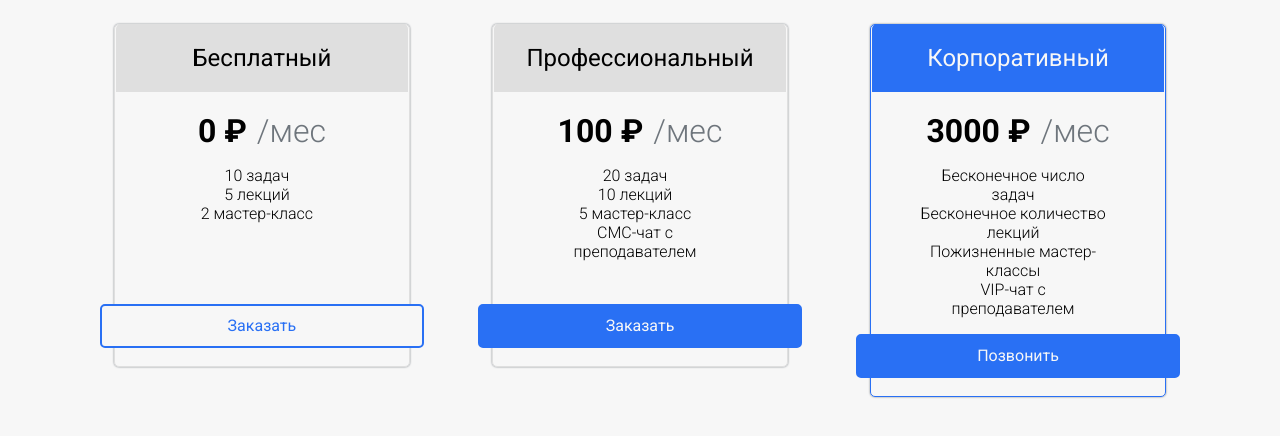
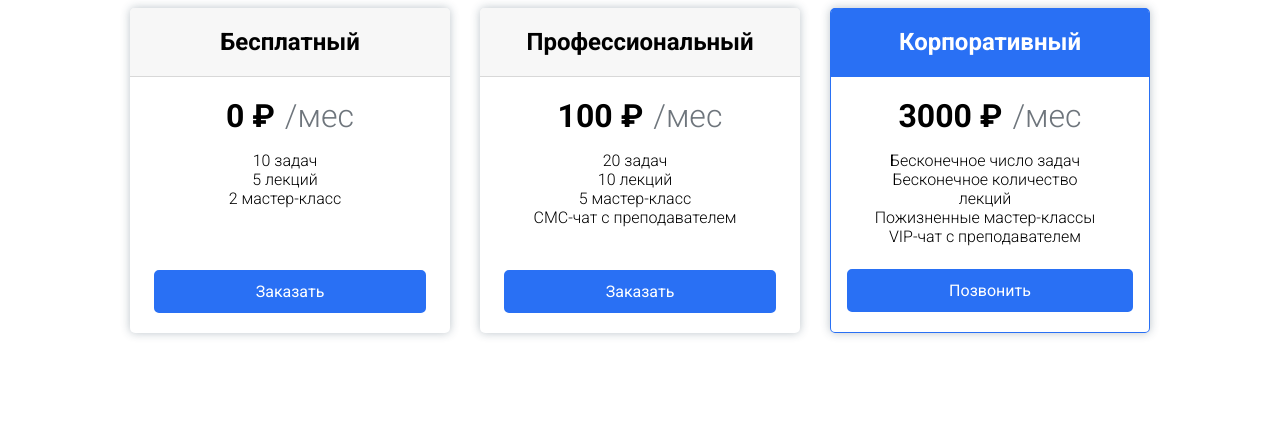
Before and after one commit to AtkishkinVlad/Web-Course, a plain HTML site: page Тарифы/index.html in a window 1280 px wide. Drawn offline with Linux system fonts and the light colour scheme.

Commit message:
Поигрался с размерами

```diff
--- a/Тарифы/index.html
+++ b/Тарифы/index.html
@@ -15,26 +15,28 @@
 </head>
 
 <body>
-  <section class="container">
+  <main class="tariffs__container">
     <article class="tariff">
-      <h2 class="tariff__header">
+      <header class="tariff__header">
+        <h2>
           Бесплатный
         </h2>
-      <main class="tariff__price">
+      </header>
+      <section class="tariff__price">
         <span class="tariff__price-number">
           0 ₽
         </span>
         <span class="tariff__price-date">
           /мес
         </span>
-      </main>
-      <summary class="tariff__price-options">
+      </section>
+      <section class="tariff__price-options">
         <ul>
           <li>10 задач</li>
           <li>5 лекций</li>
           <li>2 мастер-класс</li>
         </ul>
-      </summary>
+      </section>
       <footer class="order">
         <a href="#" class="order__link order__link_active">
           Заказать
@@ -42,58 +44,62 @@
       </footer>
     </article>
     <article class="tariff">
-      <h2 class="tariff__header">
+      <header class="tariff__header">
+        <h2>
           Профессиональный
         </h2>
-      <main class="tariff__price">
+      </header>
+      <section class="tariff__price">
         <span class="tariff__price-number">
           100 ₽
         </span>
         <span class="tariff__price-date">
           /мес
         </span>
-      </main>
-      <summary class="tariff__price-options">
+      </section>
+      <section class="tariff__price-options">
         <ul>
           <li>20 задач</li>
           <li>10 лекций</li>
           <li>5 мастер-класс</li>
           <li>СМС-чат с преподавателем</li>
         </ul>
-      </summary>
+      </section>
       <footer class="order">
         <a href="#" class="order__link">
           Заказать
         </a>
       </footer>
     </article>
-    <article class="tariff tariff_active">
-      <h2 class="tariff__header tariff__header_active">
+    <article class="tariff tariff--active">
+      <header class="tariff__header tariff__header_active">
+        <h2>
           Корпоративный
         </h2>
-      <main class="tariff__price">
+      </header>
+      <section class="tariff__price">
         <span class="tariff__price-number">
           3000 ₽
         </span>
         <span class="tariff__price-date">
           /мес
         </span>
-      </main>
-      <summary class="tariff__price-options">
+      </section>
+      <section class="tariff__price-options">
         <ul>
           <li>Бесконечное число задач</li>
           <li>Бесконечное количество лекций</li>
           <li>Пожизненные мастер-классы</li>
           <li>VIP-чат с преподавателем</li>
         </ul>
-      </summary>
+      </section>
       <footer class="order">
         <a href="#" class="order__link">
           Позвонить
         </a>
       </footer>
     </article>
-  </section>
+  </main>
 </body>
 
 </html>
--- a/Тарифы/style.css
+++ b/Тарифы/style.css
@@ -1,12 +1,15 @@
-@import url("http://fonts.googleapis.com/css?family=Oswald:400,300,700");
+@import url("https://fonts.googleapis.com/css2?family=Roboto:wght@100;300;400;500;700;900&display=swap");
+
+* {
+  box-sizing: border-box;
+}
 
 :root {
   --blue: #2970f4;
-  --white: #f7f7f7;
-  --silver: #dfdfdf;
+  --white: #ffffff;
+  --silver: #f7f7f7;
   --space-gray: #6e757c;
   --black: #222529;
-  --r: 5px;
   --fs_primary: 16px;
 }
 
@@ -26,51 +29,78 @@ body {
   background-color: var(--white);
 }
 
-.container {
+.tariffs__container {
   display: flex;
   flex-direction: row;
   justify-content: center;
-  column-gap: 50px;
+  column-gap: 30px;
 }
 
 .tariff {
-  margin: 16px;
-  border-radius: var(--r);
-  padding: 8px;
-  box-shadow: 0px 0px 2px 0px var(--space-gray);
-  width: 22%;
-  height: 50%;
+  border-radius: 5px;
+  -webkit-box-shadow: 0px 0px 10px 0px rgba(34, 60, 80, 0.3);
+  -moz-box-shadow: 0px 0px 10px 0px rgba(34, 60, 80, 0.3);
+  box-shadow: 0px 0px 10px 0px rgba(34, 60, 80, 0.3);
   min-height: 325px;
-  position: relative;
-  border: 1px solid var(--silver);
+  border: 2px solid var(--silver);
   display: flex;
   flex-direction: column;
   justify-content: center;
   align-items: center;
+  width: 20%;
+  min-width: 320px;
+  border-bottom-width: 0px;
+  border-right-width: 0px;
+  border-left-width: 0px;
 }
 
-.tariff_active {
+@media screen and (max-width: 768px) {
+  .tariffs__container {
+    flex-direction: column;
+    justify-content: center;
+    align-items: center;
+    row-gap: 20px;
+  }
+}
+
+@media screen and (max-width: 1024px) {
+  .tariffs__container {
+    flex-direction: column;
+    justify-content: center;
+    align-items: center;
+    row-gap: 20px;
+  }
+}
+
+.tariff--active {
   border-color: var(--blue);
+  border-left-width: 1px;
+  border-right-width: 1px;
+  border-bottom-width: 1px;
 }
 
 .tariff__header {
   text-align: center;
-  font-weight: 400;
-  margin-bottom: 10px;
-  margin-top: -9px;
-  border: 2px solid --silver;
-  border-top-left-radius: var(--r);
-  border-top-right-radius: var(--r);
-  width: 105%;
-  padding-top: 20px;
-  padding-bottom: 20px;
-  margin-bottom: 20px;
   background-color: var(--silver);
+  width: 100%;
+  display: flex;
+  justify-content: center;
+  align-items: center;
+  border-color: #d8d8d8;
+  border-style: solid;
+  border-bottom-width: 1px;
+  border-top-width: 0px;
+  border-left-width: 0px;
+  border-right-width: 0px;
+  margin-top: -2px;
+  border-top-left-radius: 5px;
+  border-top-right-radius: 5px;
 }
 
 .tariff__header_active {
+  background-color: var(--blue);
   color: var(--white);
-  background-color: var(--blue);
+  border-color: var(--blue);
 }
 
 .tariff__header_active::before {
@@ -83,6 +113,7 @@ body {
   align-items: center;
   justify-content: center;
   column-gap: 10px;
+  margin-top: 20px;
 }
 
 .tariff__price-number {
@@ -113,16 +144,15 @@ body {
   border: 2px solid var(--blue);
   border-radius: 5px;
   transition: 0.2s ease;
-  width: 320px;
-  height: 30px;
   font-size: 1em;
-  padding-top: 10px;
-  margin-bottom: 10px;
+  padding: 10px 100px 10px 100px;
+  margin-bottom: 20px;
   text-decoration: none;
   text-align: center;
+  transition: 0.15s ease;
 }
 
-.order__link_active {
+.order__link:hover {
   background-color: var(--white);
   color: var(--blue);
 }
```
Lines whose indentation alone changed are shown as unchanged.
